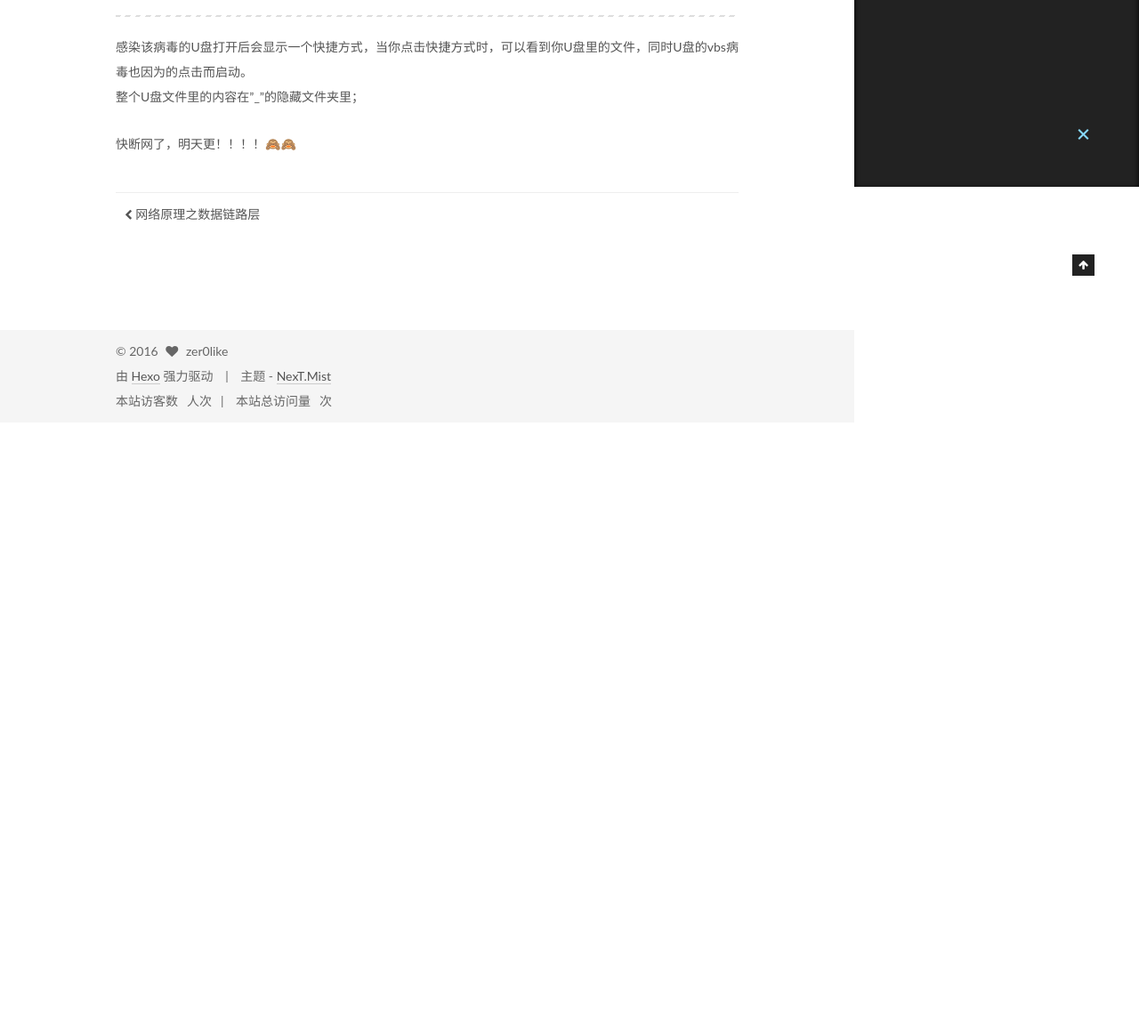
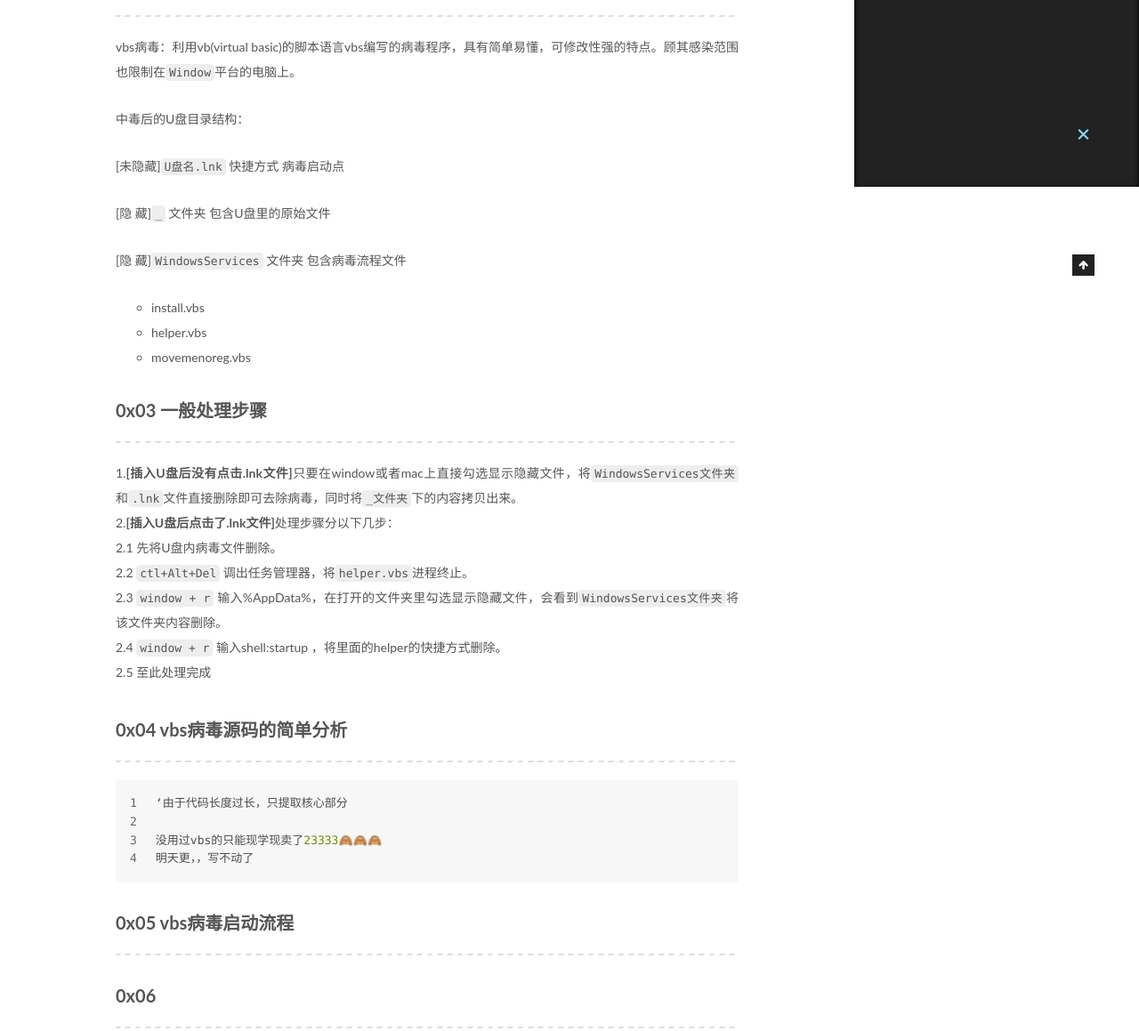
Before and after one commit to onClickLiKe/onClickLiKe.github.io, a plain HTML site: page 2016/12/31/movemenoreg/index.html in a window 1280 px wide. Shown: the part 590-1749 px from the top of the page at 89% size. Before the commit the page ends 1065 px from the top, so only its background shows below. Drawn offline with nearby package versions, Linux system fonts and the light colour scheme; some packages are replaced by stand-ins of ours; a script that the page names is missing; a web font is replaced by a local one.

Commit message:
Site updated: 2016-12-31 03:22:58

```diff
--- a/2016/12/31/movemenoreg/index.html
+++ b/2016/12/31/movemenoreg/index.html
@@ -90,7 +90,7 @@
 <meta property="og:url" content="http://yoursite.com/2016/12/31/movemenoreg/index.html">
 <meta property="og:site_name" content="zer0like's Blog">
 <meta property="og:description" content="近期在学校周围火速窜起一种将U盘文件变为一个以U盘名字命名的快捷方式的病毒。貌似传染速度非常快，以下是解决方式及病毒原理的基本分析">
-<meta property="og:updated_time" content="2016-12-30T18:00:47.000Z">
+<meta property="og:updated_time" content="2016-12-30T19:21:56.000Z">
 <meta name="twitter:card" content="summary">
 <meta name="twitter:title" content="movemenoreg.vbs病毒的处理">
 <meta name="twitter:description" content="近期在学校周围火速窜起一种将U盘文件变为一个以U盘名字命名的快捷方式的病毒。貌似传染速度非常快，以下是解决方式及病毒原理的基本分析">
@@ -317,8 +317,22 @@
 <h3 id="0x01-最简单的解决方式"><a href="#0x01-最简单的解决方式" class="headerlink" title="0x01 最简单的解决方式"></a>0x01 最简单的解决方式</h3><hr>
 <p>一个台湾大神根据这种病毒制作了一个USBVirusKiller软件，直接可以进行清理<br>百度云链接：链接: <a href="https://pan.baidu.com/s/1dFxaz3j" target="_blank" rel="external">https://pan.baidu.com/s/1dFxaz3j</a> 密码: kh7p</p>
 <h3 id="0x02-病毒特征及其感染范围"><a href="#0x02-病毒特征及其感染范围" class="headerlink" title="0x02 病毒特征及其感染范围"></a>0x02 病毒特征及其感染范围</h3><hr>
-<p>感染该病毒的U盘打开后会显示一个快捷方式，当你点击快捷方式时，可以看到你U盘里的文件，同时U盘的vbs病毒也因为的点击而启动。<br>整个U盘文件里的内容在”_”的隐藏文件夹里；</p>
-<p>快断网了，明天更！！！！🙈🙈</p>
+<p>vbs病毒：利用vb(virtual basic)的脚本语言vbs编写的病毒程序，具有简单易懂，可修改性强的特点。顾其感染范围也限制在<code>Window</code>平台的电脑上。</p>
+<p>中毒后的U盘目录结构：</p>
+<p>[未隐藏]<code>U盘名.lnk</code>                快捷方式   病毒启动点</p>
+<p>[隐    藏]<code>_</code>                             文件夹      包含U盘里的原始文件</p>
+<p>[隐    藏]<code>WindowsServices</code>      文件夹      包含病毒流程文件</p>
+<ul>
+<li>install.vbs</li>
+<li>helper.vbs</li>
+<li>movemenoreg.vbs</li>
+</ul>
+<h3 id="0x03-一般处理步骤"><a href="#0x03-一般处理步骤" class="headerlink" title="0x03 一般处理步骤"></a>0x03 一般处理步骤</h3><hr>
+<p>1.<strong>[插入U盘后没有点击.lnk文件]</strong>只要在window或者mac上直接勾选显示隐藏文件，将<code>WindowsServices文件夹</code>和<code>.lnk</code>文件直接删除即可去除病毒，同时将<code>_文件夹</code>下的内容拷贝出来。<br>2.<strong>[插入U盘后点击了.lnk文件]</strong>处理步骤分以下几步：<br>    2.1 先将U盘内病毒文件删除。<br>    2.2 <code>ctl+Alt+Del</code> 调出任务管理器，将<code>helper.vbs</code>进程终止。<br>    2.3 <code>window + r</code> 输入%AppData%，在打开的文件夹里勾选显示隐藏文件，会看到<code>WindowsServices文件夹</code>将该文件夹内容删除。<br>    2.4 <code>window + r</code> 输入shell:startup ，将里面的helper的快捷方式删除。<br>    2.5 至此处理完成</p>
+<h3 id="0x04-vbs病毒源码的简单分析"><a href="#0x04-vbs病毒源码的简单分析" class="headerlink" title="0x04 vbs病毒源码的简单分析"></a>0x04 vbs病毒源码的简单分析</h3><hr>
+<figure class="highlight vb"><table><tr><td class="gutter"><pre><span class="line">1</span><br><span class="line">2</span><br><span class="line">3</span><br><span class="line">4</span><br></pre></td><td class="code"><pre><span class="line">‘由于代码长度过长，只提取核心部分</span><br><span class="line"></span><br><span class="line">没用过vbs的只能现学现卖了<span class="number">23333</span>🙈🙈🙈</span><br><span class="line">明天更，，写不动了</span><br></pre></td></tr></table></figure>
+<h3 id="0x05-vbs病毒启动流程"><a href="#0x05-vbs病毒启动流程" class="headerlink" title="0x05 vbs病毒启动流程"></a>0x05 vbs病毒启动流程</h3><hr>
+<h3 id="0x06"><a href="#0x06" class="headerlink" title="0x06"></a>0x06</h3><hr>
 
 
     </div>
@@ -478,7 +492,7 @@
 
 
 
-              <div class="post-toc-content"><ol class="nav"><li class="nav-item nav-level-3"><a class="nav-link" href="#0x01-最简单的解决方式"><span class="nav-number">1.</span> <span class="nav-text">0x01 最简单的解决方式</span></a></li><li class="nav-item nav-level-3"><a class="nav-link" href="#0x02-病毒特征及其感染范围"><span class="nav-number">2.</span> <span class="nav-text">0x02 病毒特征及其感染范围</span></a></li></ol></div>
+              <div class="post-toc-content"><ol class="nav"><li class="nav-item nav-level-3"><a class="nav-link" href="#0x01-最简单的解决方式"><span class="nav-number">1.</span> <span class="nav-text">0x01 最简单的解决方式</span></a></li><li class="nav-item nav-level-3"><a class="nav-link" href="#0x02-病毒特征及其感染范围"><span class="nav-number">2.</span> <span class="nav-text">0x02 病毒特征及其感染范围</span></a></li><li class="nav-item nav-level-3"><a class="nav-link" href="#0x03-一般处理步骤"><span class="nav-number">3.</span> <span class="nav-text">0x03 一般处理步骤</span></a></li><li class="nav-item nav-level-3"><a class="nav-link" href="#0x04-vbs病毒源码的简单分析"><span class="nav-number">4.</span> <span class="nav-text">0x04 vbs病毒源码的简单分析</span></a></li><li class="nav-item nav-level-3"><a class="nav-link" href="#0x05-vbs病毒启动流程"><span class="nav-number">5.</span> <span class="nav-text">0x05 vbs病毒启动流程</span></a></li><li class="nav-item nav-level-3"><a class="nav-link" href="#0x06"><span class="nav-number">6.</span> <span class="nav-text">0x06</span></a></li></ol></div>
 
           </div>
         </section>
--- a/css/main.css
+++ b/css/main.css
@@ -1548,7 +1548,7 @@ pre .javascript .function {
   width: 4px;
   height: 4px;
   border-radius: 50%;
-  background: #dd0d0b;
+  background: #6021ff;
 }
 .links-of-blogroll {
   font-size: 13px;
```
